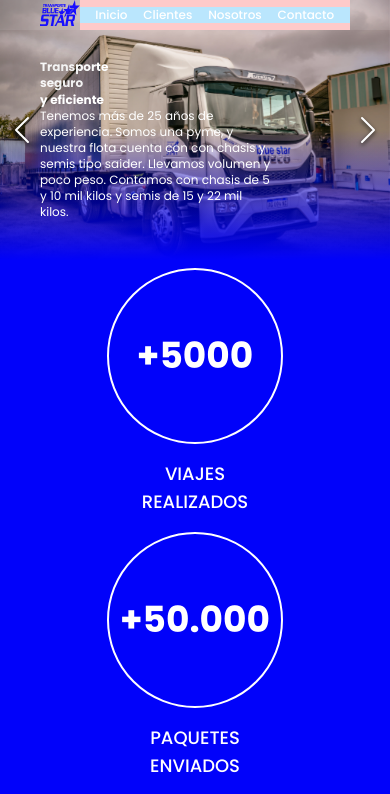
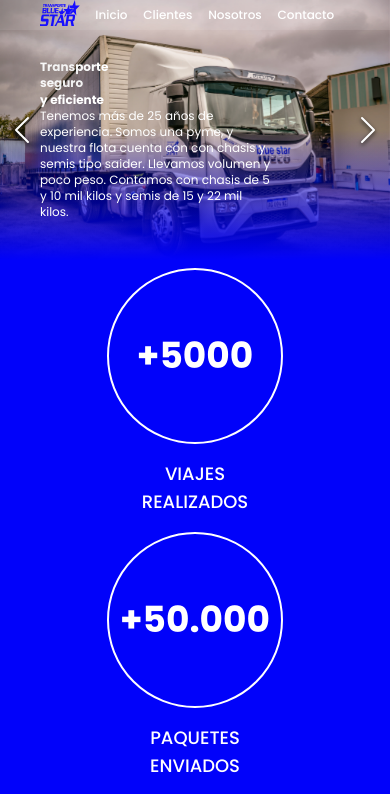
Before and after one commit to FrancoRutigliano/bluestar_Transportes, a React (Vite) app: page / in a window 390 px wide. Shown: the top 794 px of the page. Built offline with nearby package versions, Linux system fonts and the light colour scheme.

Commit message:
responsive advances

```diff
--- a/src/componentes/Navbar.tsx
+++ b/src/componentes/Navbar.tsx
@@ -6,8 +6,8 @@ export const Navbar = () => {
         <div className='pb-1'>
             <img src={icon} alt="BLUE STAR" className='w-10 ml-10 lg:w-20 lg:ml-20  ' />
         </div>
-        <div className='flex w-[17rem] justify-center items-center lg:w-2/3 mr-10  bg-red-200  '>
-            <ul className=' bg-sky-200 flex w-full items-center lg:w-2/3 justify-evenly text-white font-inter font-medium lg:ml-44 text-xs lg:text-lg'>
+        <div className='flex w-[17rem] justify-center items-center lg:w-2/3 mr-10   '>
+            <ul className='  flex w-full items-center lg:w-2/3 justify-evenly text-white font-inter font-medium lg:ml-44 text-xs lg:text-lg'>
                 <li><a href="#">Inicio</a></li>
                 <li><a href="#">Clientes</a></li>
                 <li><a href="#">Nosotros</a></li>
```
